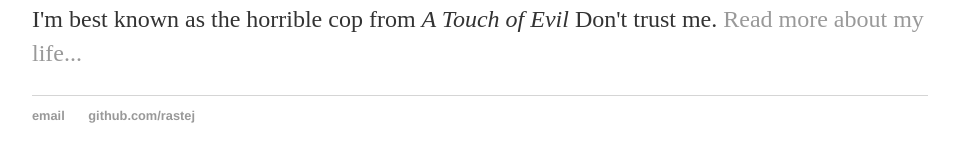
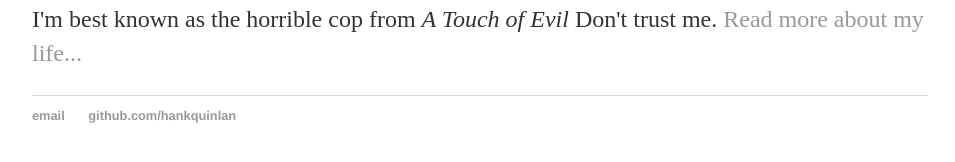
Before and after one commit to rastej/rastej.github.io, a Jekyll site: the page built from index.html, in a window 1280 px wide. Shown: the part 194-356 px from the top of the page, without its empty margins (160-1115 px from the left). Built offline with Jekyll 4.4.1, drawn with Linux system fonts in a browser that asks for light colours.

Commit message:
Update default.html

```diff
--- a/_layouts/default.html
+++ b/_layouts/default.html
@@ -21,8 +21,8 @@
 			</div><!-- /.container -->
 			<footer>
 	    		<ul>
-	        		<li><a href="mailto:rastej.urban@gmail.com">email</a></li>
-	        		<li><a href="https://github.com/rastej">github.com/rastej</a></li>
+	        		<li><a href="mailto:hankquinlanhub@gmail.com">email</a></li>
+	        		<li><a href="https://github.com/hankquinlan">github.com/hankquinlan</a></li>
 				</ul>
 			</footer>
 		</body>
```
